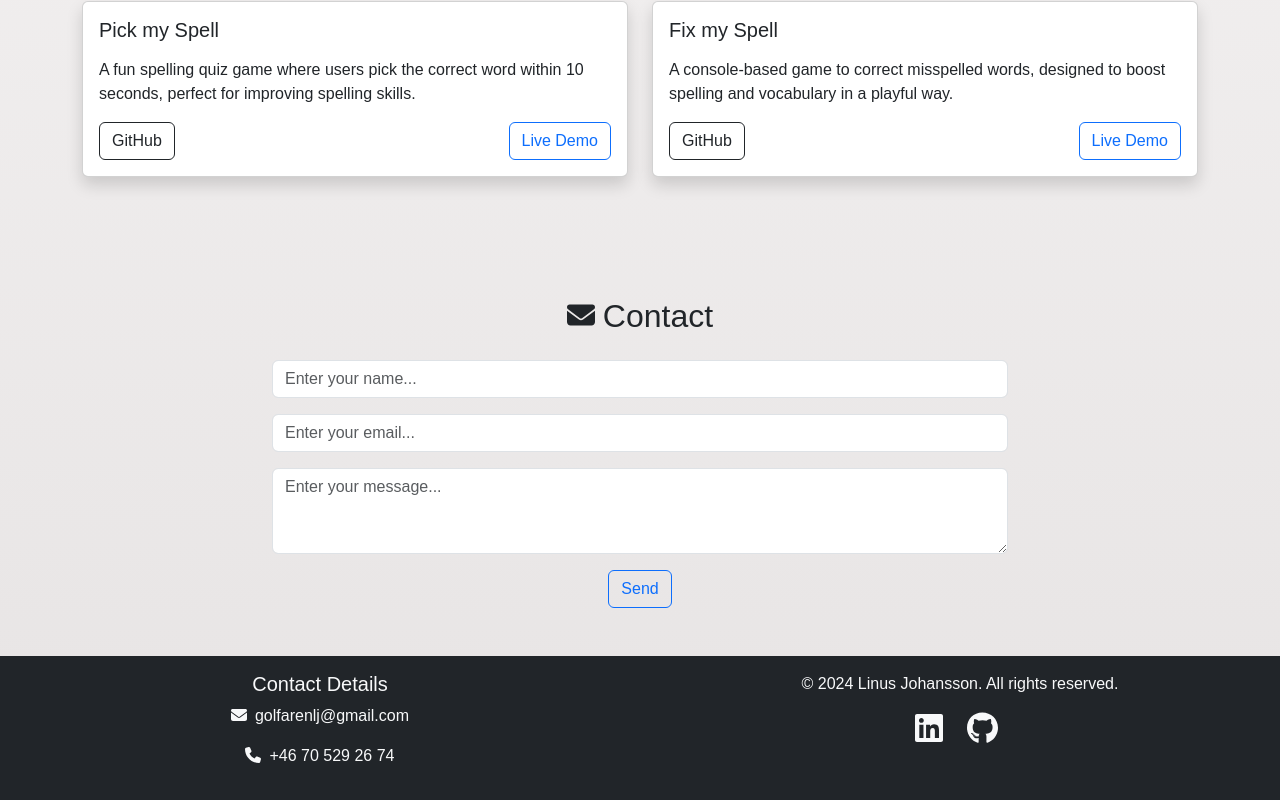
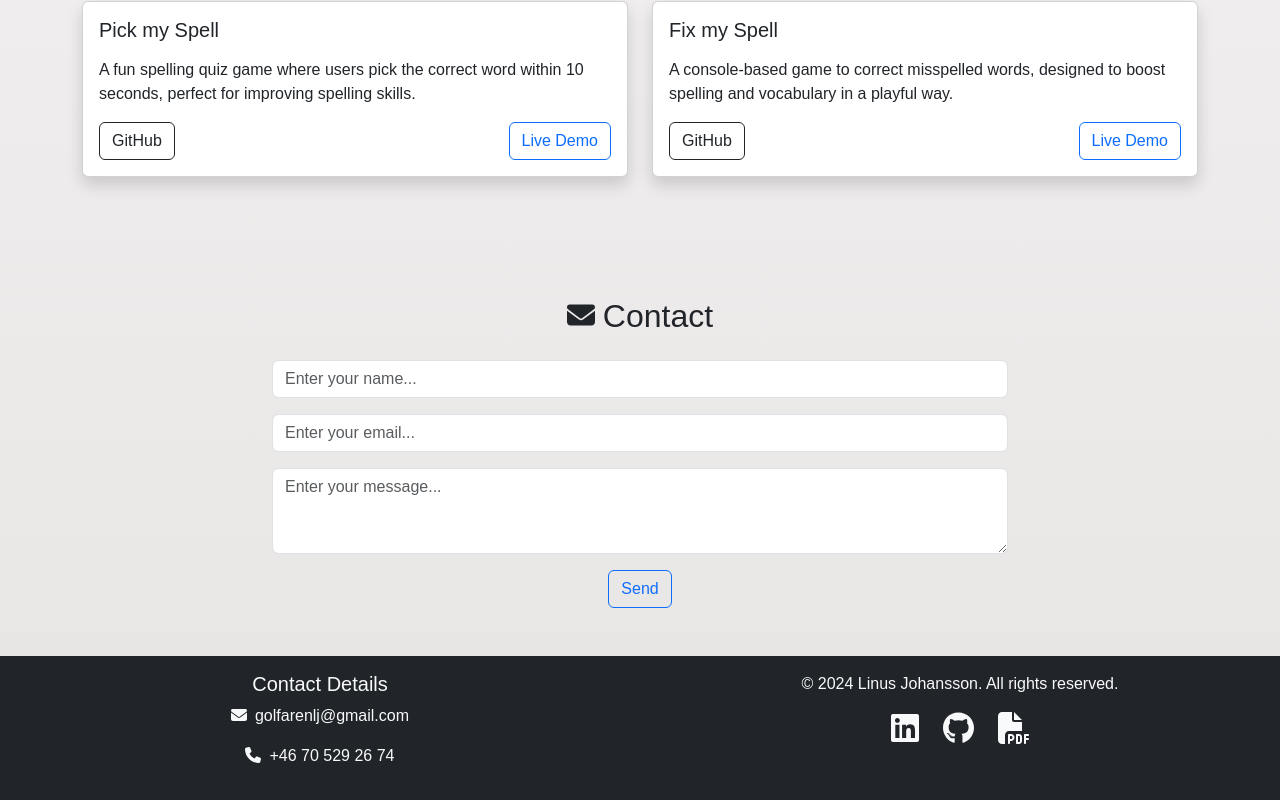
Before and after one commit to j0hanz/j0hanz-portfolio, a React (Create React App) app: page / in a window 1280 px wide. Shown: the part 3081-3881 px from the top of the page. Built offline with nearby package versions, Linux system fonts and the light colour scheme.

Commit message:
Add download button for CV in Footer component

```diff
--- a/src/components/Footer.js
+++ b/src/components/Footer.js
@@ -2,7 +2,12 @@ import React from 'react'; // Importing React library
 import { Container, Row, Col } from 'react-bootstrap'; // Importing components from react-bootstrap
 import { FontAwesomeIcon } from '@fortawesome/react-fontawesome'; // Importing FontAwesomeIcon component
 import { faLinkedin, faGithub } from '@fortawesome/free-brands-svg-icons'; // Importing specific icons from FontAwesome
-import { faEnvelope, faPhone } from '@fortawesome/free-solid-svg-icons'; // Importing specific icons from FontAwesome
+import {
+  faEnvelope,
+  faPhone,
+  faFilePdf,
+} from '@fortawesome/free-solid-svg-icons'; // Importing specific icons from FontAwesome
+import Cv from '../assets/Linus_Johansson_CV.pdf'; // Importing the PDF file
 
 // Functional component Footer
 const Footer = () => (
@@ -30,7 +35,7 @@ const Footer = () => (
           <div>
             {/* LinkedIn link with FontAwesome icon */}
             <a
-              className="text-light mx-2"
+              className="text-light"
               href="https://www.linkedin.com/in/linus-johansson-9b1a302a0/"
               rel="noopener noreferrer"
               target="_blank"
@@ -39,12 +44,20 @@ const Footer = () => (
             </a>
             {/* GitHub link with FontAwesome icon */}
             <a
-              className="text-light mx-3"
+              className="text-light mx-4"
               href="https://github.com/j0hanz"
               rel="noopener noreferrer"
               target="_blank"
             >
               <FontAwesomeIcon icon={faGithub} size="2x" />
+            </a>
+            <a
+              className="text-light"
+              id="download-pdf"
+              href={Cv} // Use the imported Cv directly as href
+              download={true} // Ensures the file is downloaded
+            >
+              <FontAwesomeIcon icon={faFilePdf} size="2x" />
             </a>
           </div>
         </Col>
```
